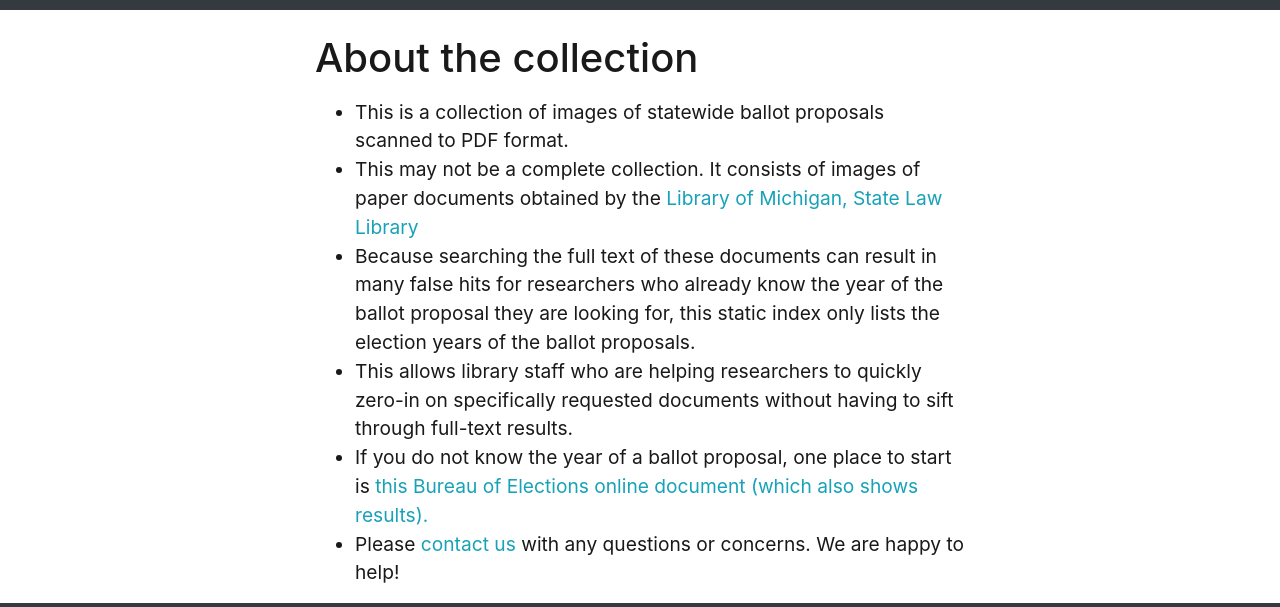
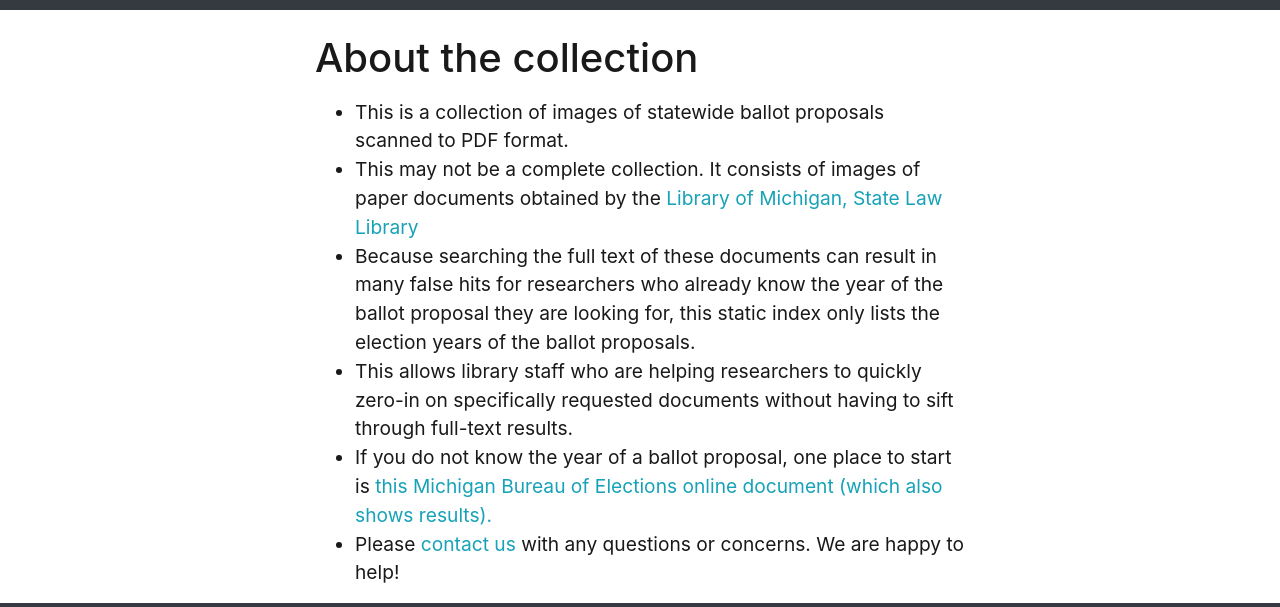
Before and after one commit to Temoshee/michiganregister, a Jekyll site: the page built from pages/about.md, in a window 1280 px wide, cut to the strip 237-844 px from the top of the page. Built offline with Jekyll 4.4.1, drawn with Linux system fonts in a browser that asks for light colours.

Commit message:
edit about page

```diff
--- a/pages/about.md
+++ b/pages/about.md
@@ -14,5 +14,5 @@
 + This may not be a complete collection. It consists of images of paper documents obtained by the <a href="https://www.michigan.gov/lawlibrary" target="_blank" rel="noopener noreferrer">Library of Michigan, State Law Library</a>
 + Because searching the full text of these documents can result in many false hits for researchers who already know the year of the ballot proposal they are looking for, this static index only lists the election years of the ballot proposals.
 + This allows library staff who are helping researchers to quickly zero-in on specifically requested documents without having to sift through full-text results.
-+ If you do not know the year of a ballot proposal, one place to start is <a href="https://www.michigan.gov/documents/sos/Initia_Ref_Under_Consti_12-08_339399_7.pdf" target="_blank" rel="noopener noreferrer">this Bureau of Elections online document (which also shows results).</a>
++ If you do not know the year of a ballot proposal, one place to start is <a href="https://www.michigan.gov/documents/sos/Initia_Ref_Under_Consti_12-08_339399_7.pdf" target="_blank" rel="noopener noreferrer">this Michigan Bureau of Elections online document (which also shows results).</a>
 + Please <a href="https://www.michigan.gov/libraryofmichigan/0,9327,7-381-88848-123290--,00.html" target="_blank" rel="noopener noreferrer">contact us</a> with any questions or concerns. We are happy to help!
```
